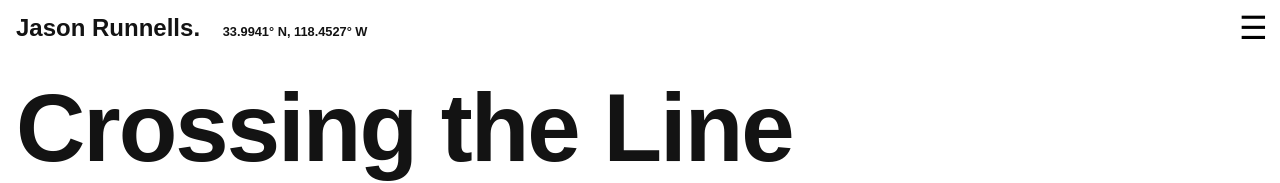
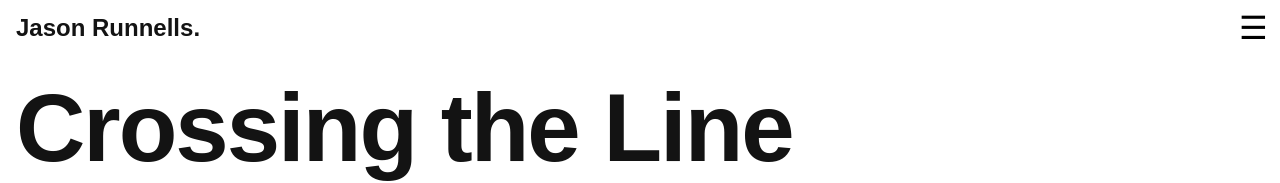
Before and after one commit to jasonrunnells/crossing-the-line-story, a plain HTML site: page index.html in a window 1280 px wide. Shown: the top 183 px of the page. Drawn offline with Linux system fonts and the light colour scheme; a web font is replaced by a local one.

Commit message:
Update index.html

```diff
--- a/index.html
+++ b/index.html
@@ -24,7 +24,6 @@
                 <!-- Left Header Content -->
                 <div class="header-left">
                     <a href="https://jasonrunnells.github.io/jasonrunnells/" style="text-decoration: none; color: inherit;">Jason Runnells.</a>
-                    <span class="latlong">33.9941° N, 118.4527° W</span>
                 </div>
 
                 <!-- Mobile Menu Button -->
```
